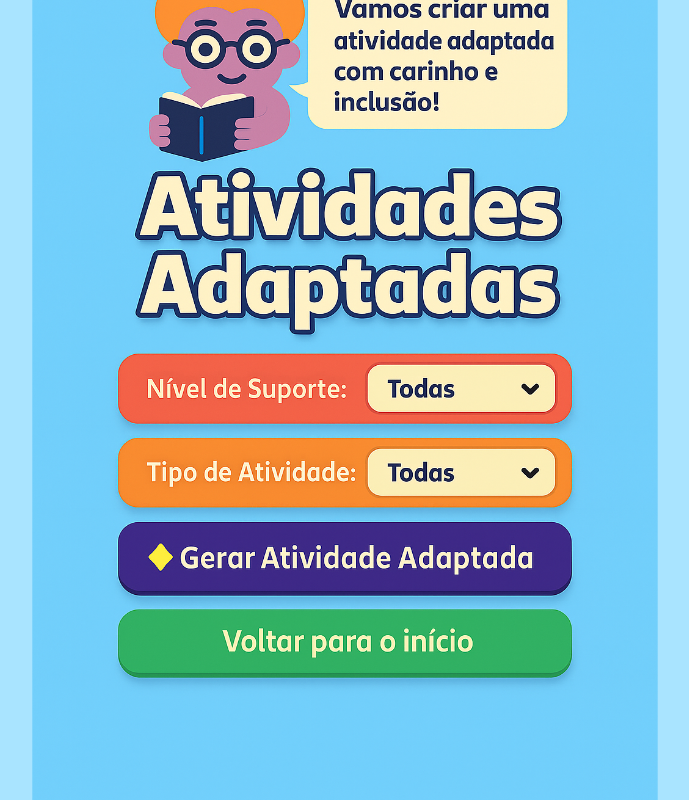
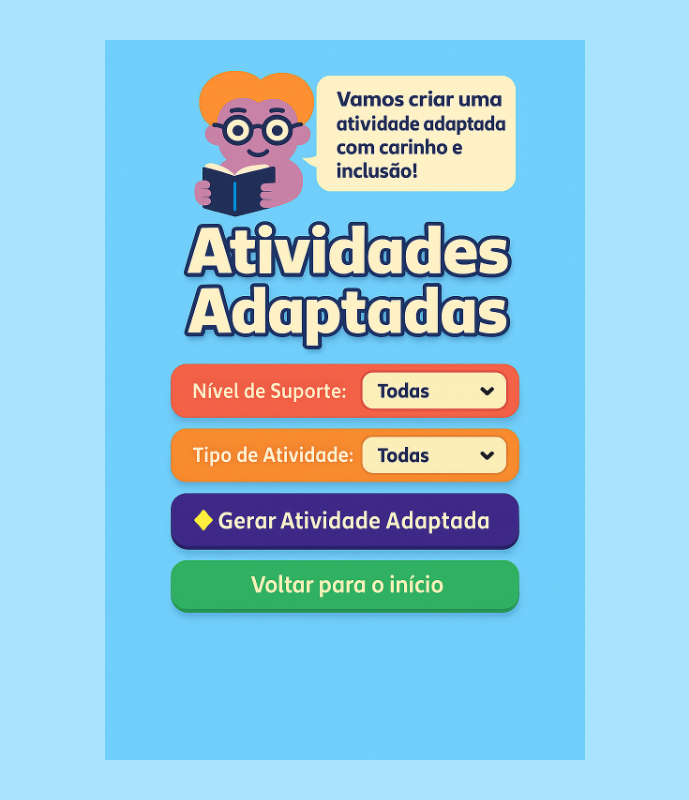
Before and after one commit to letiricetti2-alt/gerador-de-atividades-infantis, a Next.js app: page /atividades-adaptadas in a window 1280 px wide. Shown: the whole page, without its empty margins (295-984 px from the left). Built offline with nearby package versions, Linux system fonts and the light colour scheme.

Commit message:
Update page.jsx

```diff
--- a/app/atividades-adaptadas/page.jsx
+++ b/app/atividades-adaptadas/page.jsx
@@ -5,25 +5,27 @@ import Image from "next/image";
 export default function AtividadesAdaptadas() {
   return (
     <>
+      {/* Fundo global idêntico */}
       <style jsx global>{`
         html, body {
           background-color: #A9E4FF !important;
+          margin: 0;
+          padding: 0;
           height: 100%;
           width: 100%;
-          margin: 0;
-          padding: 0;
           overflow: hidden;
         }
       `}</style>
 
+      {/* Container central com proporção igual à home */}
       <main className="flex justify-center items-center w-screen h-screen bg-[#A9E4FF]">
-        <div className="relative w-[100vw] h-[100vh] max-w-[530px] max-h-[990px] flex justify-center items-center">
+        <div className="relative flex justify-center items-center w-[480px] h-[950px]">
           <Image
             src="/adaptada.jpeg"
             alt="Atividades Adaptadas"
             fill
             priority
-            className="object-contain scale-[1.18]"
+            className="object-contain"
           />
         </div>
       </main>
```
